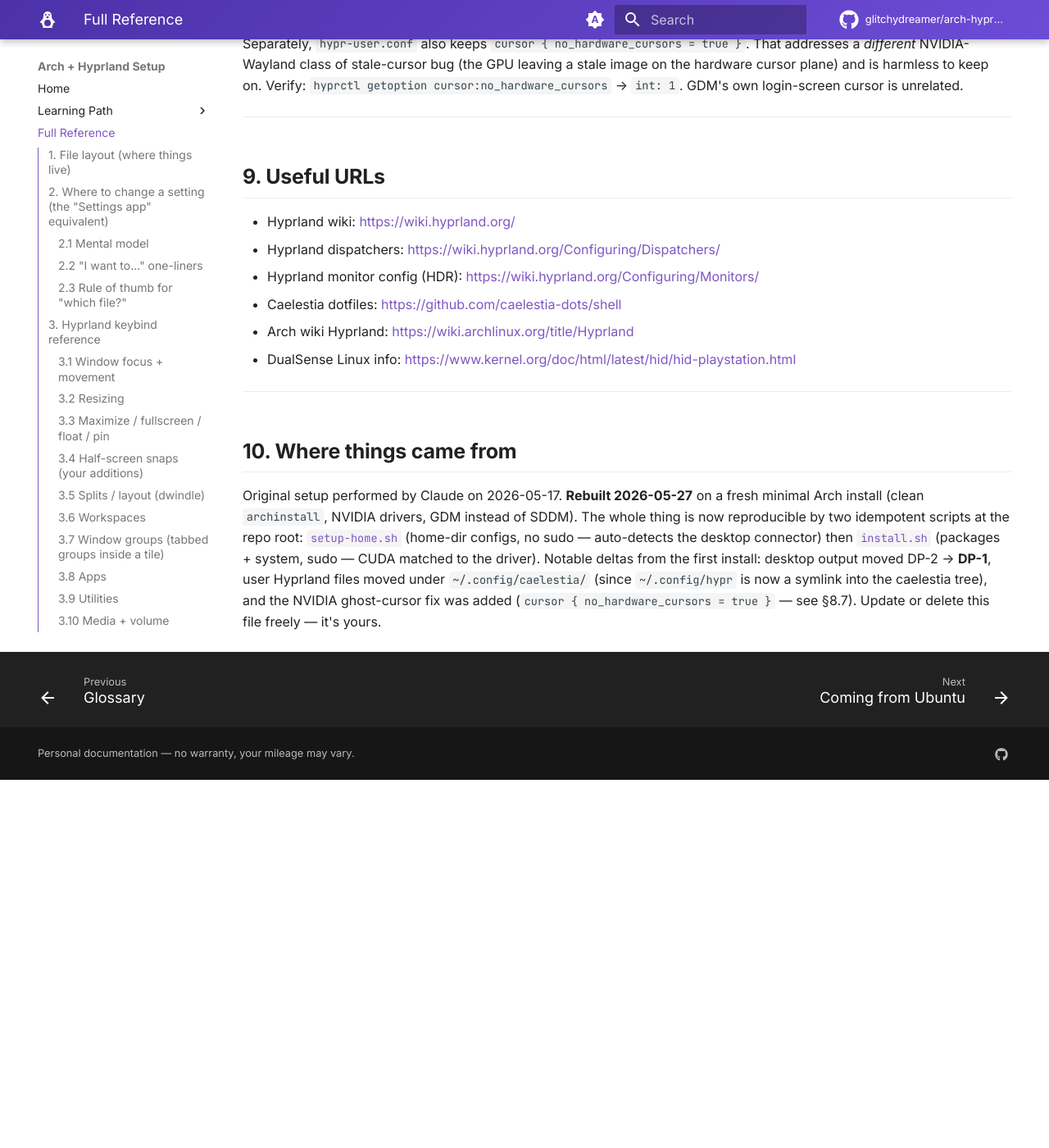
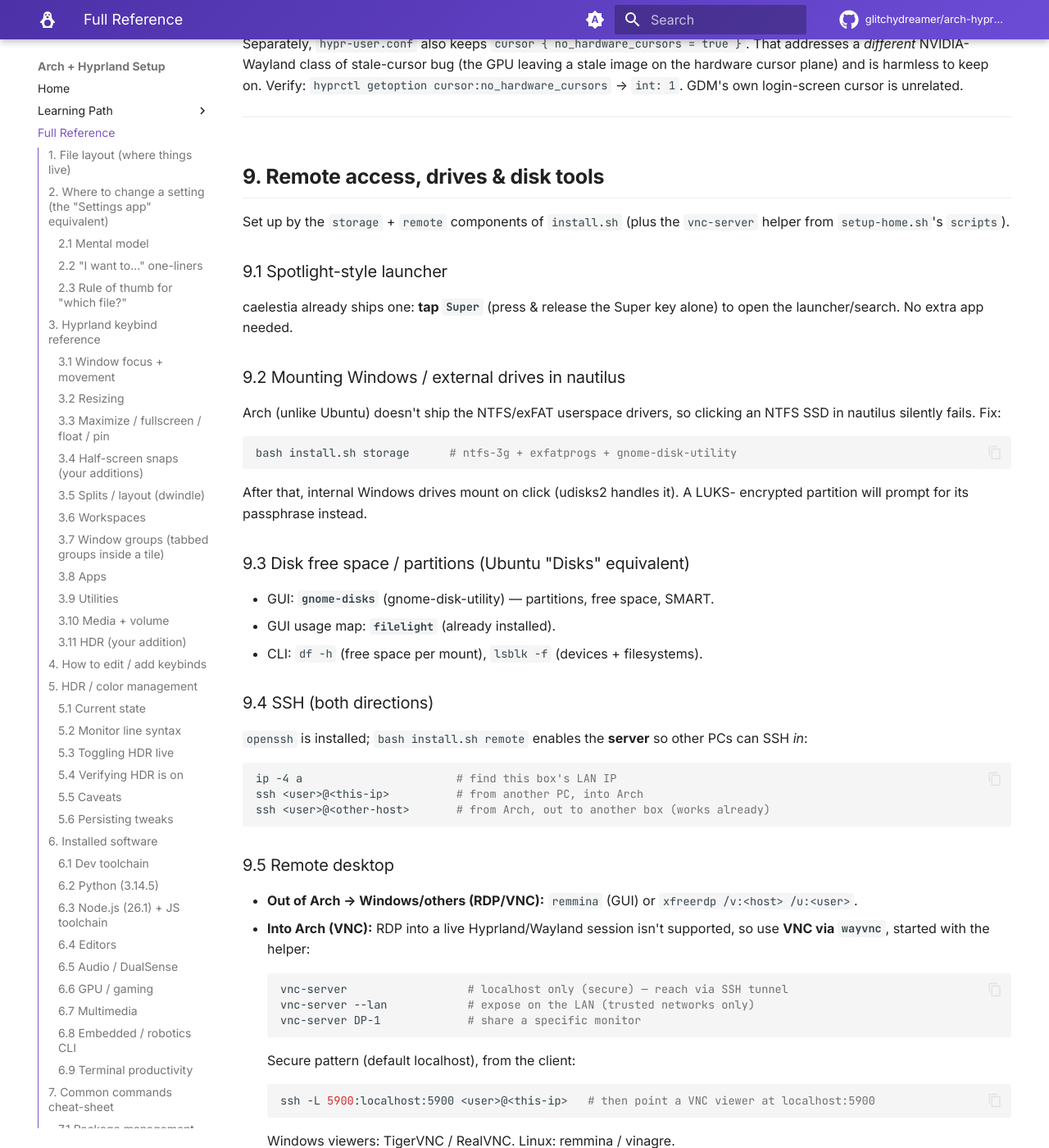
Before and after one commit to glitchydreamer/arch-hyprland-setup, an MkDocs documentation site: the page built from docs/reference.md, in a window 1280 px wide and 1400 px high, scrolled down 22462 px. Shown: the whole window at 82% size. Built offline with MkDocs 1.6.1 and Material for MkDocs 9.7.7, drawn with Linux system fonts in a browser that asks for light colours; comment, search, counter and statistics services are not loaded; before the commit the page ends 23413 px from its top, so only the background shows below that; some of the changed text lies outside the part shown.

Commit message:
feat(storage,remote): mount NTFS drives + SSH/VNC remote access
- install.sh 'storage': ntfs-3g + exfatprogs + gnome-disk-utility so Windows SSDs
  mount on click in nautilus (Arch omits these; Ubuntu ships them).
- install.sh 'remote': enable sshd + freerdp/remmina (RDP/VNC out) + wayvnc (VNC
  into this Hyprland box; RDP-into-Wayland isn't supported). Adds a vnc-server
  helper (setup-home 'scripts'), localhost-by-default + SSH-tunnel pattern.
- Docs: reference §9 (remote/drives/disks), coming-from-ubuntu rows, fixed the
  launcher key (tap Super, not Super+Space). Memory + project-context updated.

Co-Authored-By: Claude Opus 4.7 <noreply@anthropic.com>

````diff
--- a/docs/reference.md
+++ b/docs/reference.md
@@ -752,7 +752,57 @@ login-screen cursor is unrelated.
 
 ---
 
-## 9. Useful URLs
+## 9. Remote access, drives & disk tools
+
+Set up by the `storage` + `remote` components of `install.sh` (plus the
+`vnc-server` helper from `setup-home.sh`'s `scripts`).
+
+### 9.1 Spotlight-style launcher
+caelestia already ships one: **tap `Super`** (press & release the Super key alone)
+to open the launcher/search. No extra app needed.
+
+### 9.2 Mounting Windows / external drives in nautilus
+Arch (unlike Ubuntu) doesn't ship the NTFS/exFAT userspace drivers, so clicking an
+NTFS SSD in nautilus silently fails. Fix:
+```bash
+bash install.sh storage      # ntfs-3g + exfatprogs + gnome-disk-utility
+```
+After that, internal Windows drives mount on click (udisks2 handles it). A LUKS-
+encrypted partition will prompt for its passphrase instead.
+
+### 9.3 Disk free space / partitions (Ubuntu "Disks" equivalent)
+- GUI: **`gnome-disks`** (gnome-disk-utility) — partitions, free space, SMART.
+- GUI usage map: **`filelight`** (already installed).
+- CLI: `df -h` (free space per mount), `lsblk -f` (devices + filesystems).
+
+### 9.4 SSH (both directions)
+`openssh` is installed; `bash install.sh remote` enables the **server** so other
+PCs can SSH *in*:
+```bash
+ip -4 a                       # find this box's LAN IP
+ssh <user>@<this-ip>          # from another PC, into Arch
+ssh <user>@<other-host>       # from Arch, out to another box (works already)
+```
+
+### 9.5 Remote desktop
+- **Out of Arch → Windows/others (RDP/VNC):** `remmina` (GUI) or
+  `xfreerdp /v:<host> /u:<user>`.
+- **Into Arch (VNC):** RDP into a live Hyprland/Wayland session isn't supported, so
+  use **VNC via `wayvnc`**, started with the helper:
+  ```bash
+  vnc-server                  # localhost only (secure) — reach via SSH tunnel
+  vnc-server --lan            # expose on the LAN (trusted networks only)
+  vnc-server DP-1             # share a specific monitor
+  ```
+  Secure pattern (default localhost), from the client:
+  ```bash
+  ssh -L 5900:localhost:5900 <user>@<this-ip>   # then point a VNC viewer at localhost:5900
+  ```
+  Windows viewers: TigerVNC / RealVNC. Linux: remmina / vinagre.
+
+---
+
+## 10. Useful URLs
 
 - Hyprland wiki: <https://wiki.hyprland.org/>
 - Hyprland dispatchers: <https://wiki.hyprland.org/Configuring/Dispatchers/>
@@ -763,7 +813,7 @@ login-screen cursor is unrelated.
 
 ---
 
-## 10. Where things came from
+## 11. Where things came from
 
 Original setup performed by Claude on 2026-05-17. **Rebuilt 2026-05-27** on a
 fresh minimal Arch install (clean `archinstall`, NVIDIA drivers, GDM instead of
````
Also changed, not shown: docs/coming-from-ubuntu.md (+9 -5 lines), docs/project-context.md (+21 -6 lines), 2 other files.
